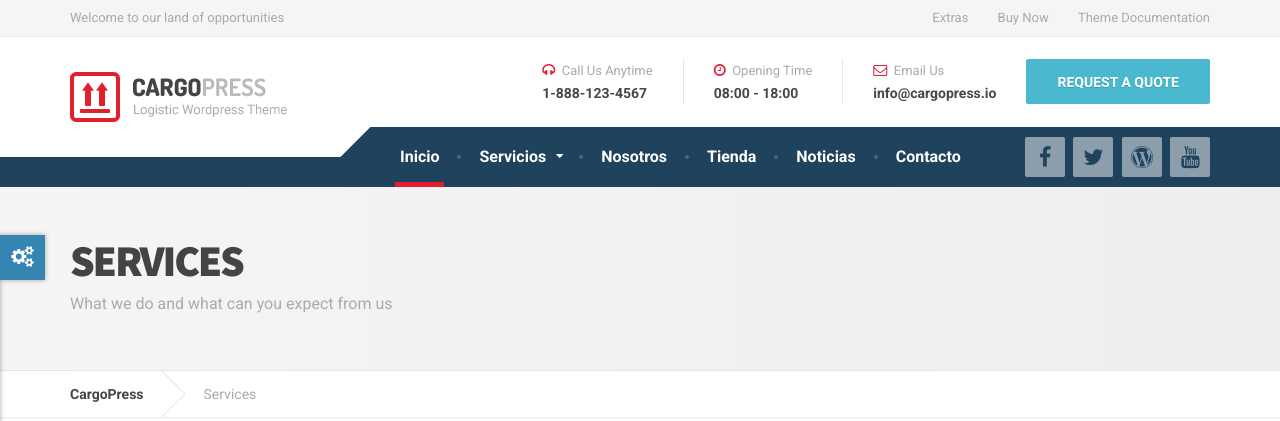
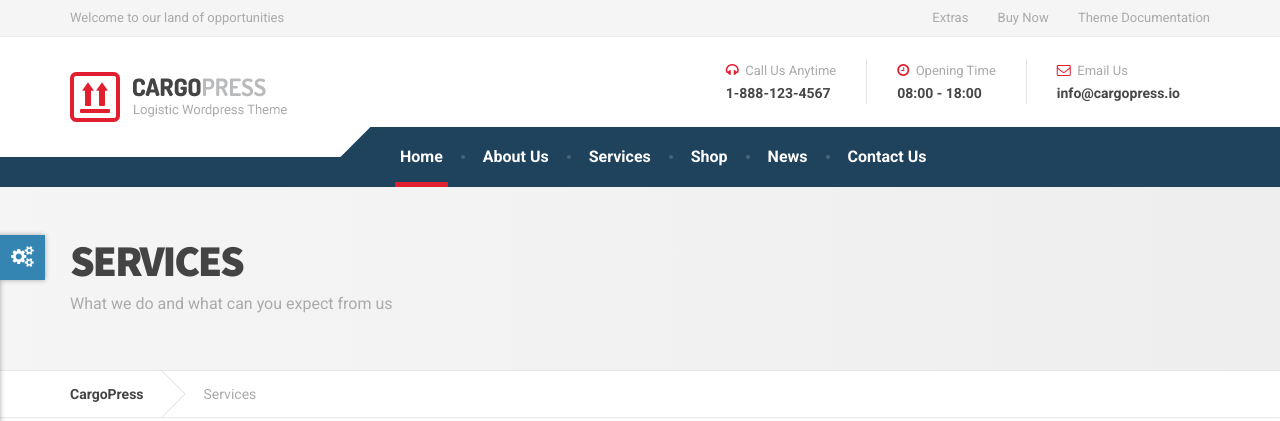
Before and after one commit to Thornone/Empresa, a PHP site: page /servicios.php in a window 1280 px wide. Shown: the top 421 px of the page. Run offline with PHP 8.4, Linux system fonts and the light colour scheme; some libraries are stand-ins or nearby versions.

Commit message:
Cambios a Servicios y Contacto

```diff
--- a/servicios.php
+++ b/servicios.php
@@ -83,21 +83,13 @@ Welcome to our land of opportunities </div>
 </div>
 <div class="header__navigation">
 <nav class="collapse  navbar-collapse" role="navigation" aria-label="Main Menu" id="cargopress-navbar-collapse">
-<ul id="menu-main-menu" class="main-navigation  js-main-nav  js-dropdown" role="menubar"><li id="menu-item-11" class="menu-item menu-item-type-post_type menu-item-object-page current-menu-item page_item page-item-6 current_page_item menu-item-11"><a href="index.php">Inicio</a></li>
-<li id="menu-item-84" class="menu-item menu-item-type-post_type menu-item-object-page menu-item-has-children menu-item-84" aria-haspopup="true" aria-expanded="false" tabindex="0"><a href="servicios.php">Servicios</a>
-<ul class="sub-menu" role="menu">
-<li id="menu-item-103" class="menu-item menu-item-type-post_type menu-item-object-page menu-item-103"><a href="https://demo.proteusthemes.com/cargopress/services/ground-transport/">Ground Transport</a></li>
-<li id="menu-item-104" class="menu-item menu-item-type-post_type menu-item-object-page menu-item-104"><a href="https://demo.proteusthemes.com/cargopress/services/cargo/">Cargo</a></li>
-<li id="menu-item-105" class="menu-item menu-item-type-post_type menu-item-object-page menu-item-105"><a href="https://demo.proteusthemes.com/cargopress/services/warehousing/">Warehousing</a></li>
-<li id="menu-item-106" class="menu-item menu-item-type-post_type menu-item-object-page menu-item-106"><a href="https://demo.proteusthemes.com/cargopress/services/logistic-service/">Logistic Service</a></li>
-<li id="menu-item-107" class="menu-item menu-item-type-post_type menu-item-object-page menu-item-107"><a href="https://demo.proteusthemes.com/cargopress/services/trucking-service/">Trucking Service</a></li>
-<li id="menu-item-108" class="menu-item menu-item-type-post_type menu-item-object-page menu-item-108"><a href="https://demo.proteusthemes.com/cargopress/services/storage/">Storage</a></li>
-</ul>
-</li>
-<li id="menu-item-234" class="menu-item menu-item-type-post_type menu-item-object-page menu-item-234"><a href="nosotros.php">Nosotros</a></li>
-<li id="menu-item-360" class="menu-item menu-item-type-post_type menu-item-object-page menu-item-360"><a href="tienda.php">Tienda</a></li>
-<li id="menu-item-26" class="menu-item menu-item-type-post_type menu-item-object-page menu-item-26"><a href="noticias.php">Noticias</a></li>
-<li id="menu-item-123" class="menu-item menu-item-type-post_type menu-item-object-page menu-item-123"><a href="contacto.php">Contacto</a></li>
+<ul id="menu-main-menu" class="main-navigation  js-main-nav  js-dropdown" role="menubar">
+<li id="menu-item-11" class="menu-item menu-item-type-post_type menu-item-object-page current-menu-item page_item page-item-6 current_page_item menu-item-11"><a href="index.php">Home</a></li>
+<li id="menu-item-234" class="menu-item menu-item-type-post_type menu-item-object-page menu-item-234"><a href="nosotros.php">About Us</a></li>
+<li id="menu-item-84" class="menu-item menu-item-type-post_type menu-item-object-page menu-item-84" aria-haspopup="true" aria-expanded="false" tabindex="0"><a href="servicios.php">Services</a></li>
+<li id="menu-item-360" class="menu-item menu-item-type-post_type menu-item-object-page menu-item-360"><a href="tienda.php">Shop</a></li>
+<li id="menu-item-26" class="menu-item menu-item-type-post_type menu-item-object-page menu-item-26"><a href="noticias.php">News</a></li>
+<li id="menu-item-123" class="menu-item menu-item-type-post_type menu-item-object-page menu-item-123"><a href="contacto.php">Contact Us</a></li>
 </ul> </nav>
 </div>
 <div class="header__widgets">
@@ -120,14 +112,6 @@ Welcome to our land of opportunities </div>
 <span class="icon-box__subtitle"><a class="__cf_email__" href="/cdn-cgi/l/email-protection" data-cfemail="c9a0a7afa689aaa8bbaea6b9bbacbabae7a0a6">[email&#160;protected]</a><script cf-hash='f9e31' type="text/javascript">
 /* <![CDATA[ */!function(){try{var t="currentScript"in document?document.currentScript:function(){for(var t=document.getElementsByTagName("script"),e=t.length;e--;)if(t[e].getAttribute("cf-hash"))return t[e]}();if(t&&t.previousSibling){var e,r,n,i,c=t.previousSibling,a=c.getAttribute("data-cfemail");if(a){for(e="",r=parseInt(a.substr(0,2),16),n=2;a.length-n;n+=2)i=parseInt(a.substr(n,2),16)^r,e+=String.fromCharCode(i);e=document.createTextNode(e),c.parentNode.replaceChild(e,c)}}}catch(u){}}();/* ]]> */</script></span>
 </div>
-</div><div class="widget  widget_text"> <div class="textwidget"><a class="btn    btn-info" href="https://demo.proteusthemes.com/cargopress/contact-us/" target="_self">REQUEST A QUOTE</a></div>
-</div> </div>
-<div class="header__navigation-widgets">
-<div class="widget  widget-social-icons">
-<a class="social-icons__link" href="https://www.facebook.com/ProteusThemes" target="_blank"><i class="fa  fa-facebook"></i></a>
-<a class="social-icons__link" href="https://twitter.com/ProteusThemes" target="_blank"><i class="fa  fa-twitter"></i></a>
-<a class="social-icons__link" href="http://themeforest.net/user/ProteusThemes/portfolio" target="_blank"><i class="fa  fa-wordpress"></i></a>
-<a class="social-icons__link" href="https://www.youtube.com/user/ProteusNetCompany" target="_blank"><i class="fa  fa-youtube"></i></a>
 </div> </div>
 </header>
 </div>
@@ -149,7 +133,7 @@ Welcome to our land of opportunities </div>
 <div class="hentry__content">
 <div id="pl-76"><div class="panel-grid" id="pg-76-0"><div class="panel-grid-cell" id="pgc-76-0-0"><div class="so-panel widget widget_pw_featured_page panel-first-child panel-last-child" id="panel-76-0-0-0">
 <div class="page-box  page-box--block">
-<a class="page-box__picture" href="https://demo.proteusthemes.com/cargopress/services/ground-transport/"><img src="images/17-360x240.jpg" width="360" height="240" srcset="images/17-360x240.jpg 360w, images/17.jpg 848w" sizes="(min-width: 781px) 360px, calc(100vw - 30px)" class="wp-post-image" alt="Ground Transport"></a>
+<a class="page-box__picture" href="https://demo.proteusthemes.com/cargopress/services/ground-transport/"><img src="images/17-360x240.jpg" width="360" height="240" srcset="images/17-360x240.jpg 360w, images/17-360x240.jpg 848w" sizes="(min-width: 781px) 360px, calc(100vw - 30px)" class="wp-post-image" alt="Ground Transport"></a>
 <div class="page-box__content">
 <h5 class="page-box__title  text-uppercase"><a href="https://demo.proteusthemes.com/cargopress/services/ground-transport/">Ground Transport</a></h5>
 <p>Ground transport and freight forwarding services, along with other ancillary services, helps us to provide tailor made logistic solutions to our clients, which we design as per their requirements and business ecosystem to help cut their cost, &hellip;</p>
```
Also changed, not shown: contacto.php (+22 -3 lines).
